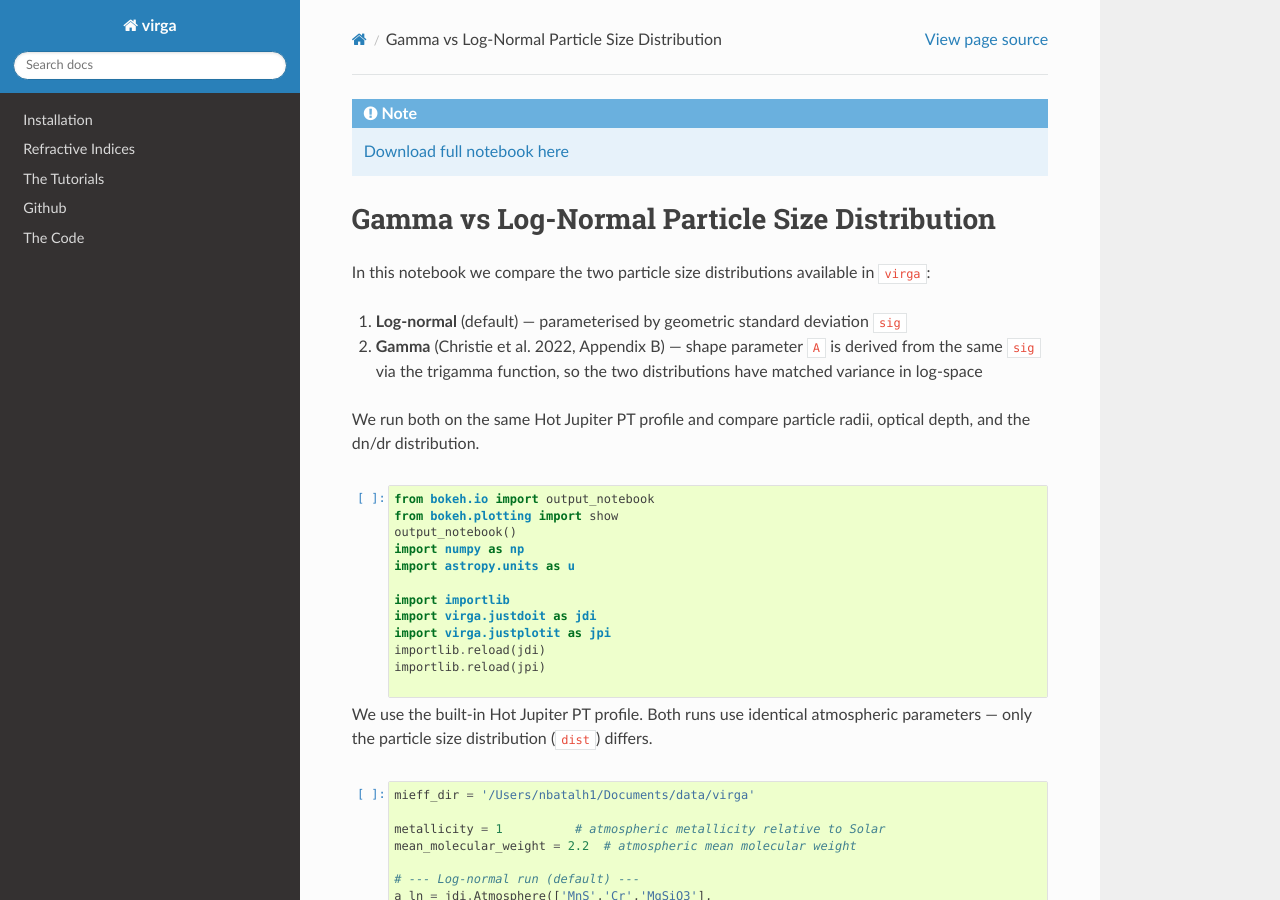
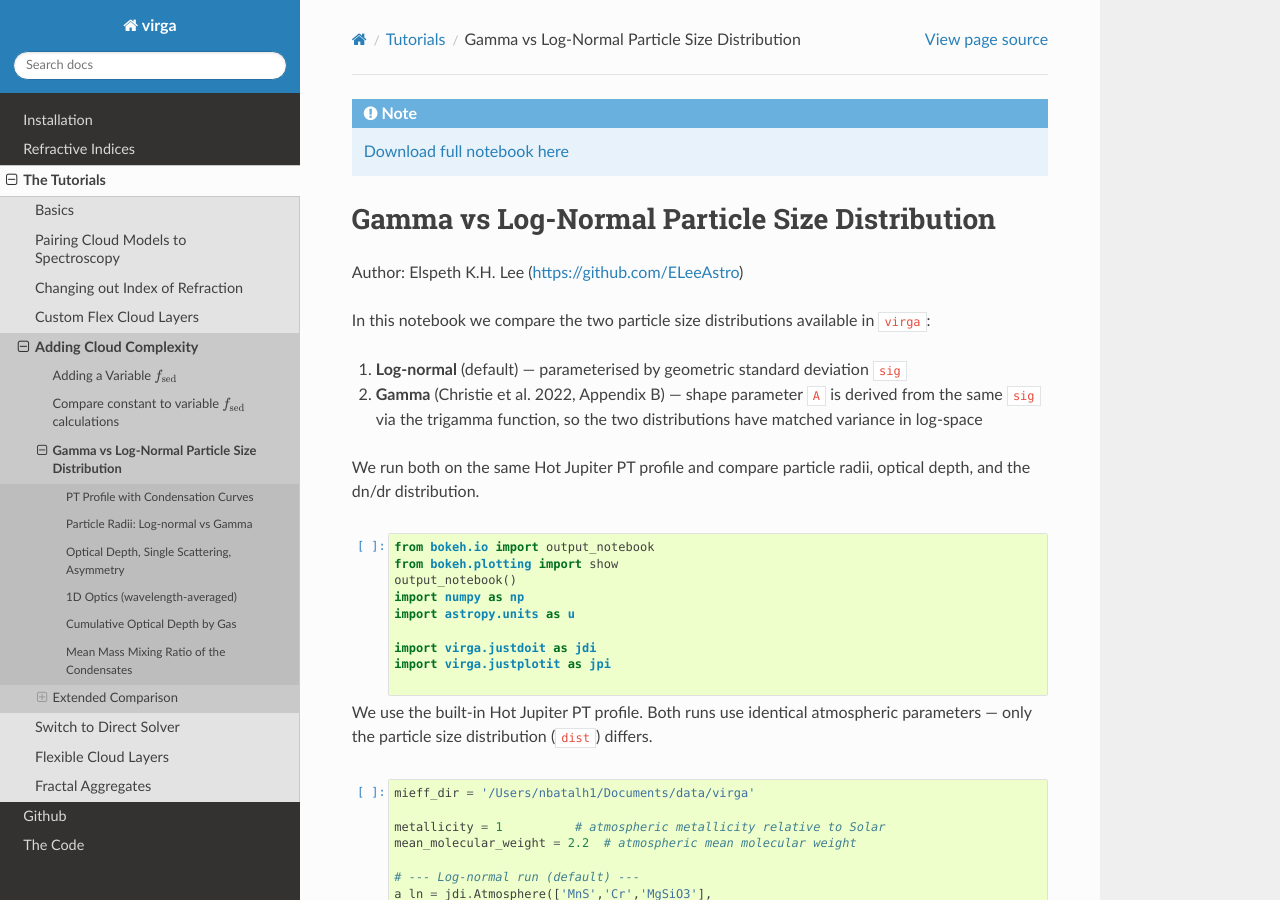
Before and after one commit to natashabatalha/virga, a Sphinx documentation site: the page built from docs/notebooks/6a_Gamma_Distribution_Example.ipynb, in a window 1280 px wide and 900 px high. Built offline with Sphinx 7.4.7 and the Read the Docs theme 3.1.0, drawn with Linux system fonts in a browser that asks for light colours.

Commit message:
add author;change version;check notebook;add tutorial set

```diff
--- a/HISTORY.rst
+++ b/HISTORY.rst
@@ -1,7 +1,7 @@
 History
 -------
 
-- v2.0.3 (2026-04-14)
+- v2.1.0 (2026-04-14)
   * Adds gamma particle size distribution following Christie et al. (2022) Appendix B.
 - v2.0.0 (2025-09-2)
   * Adds fractal aggregates to Virga
--- a/docs/tutorials.rst
+++ b/docs/tutorials.rst
@@ -45,7 +45,8 @@
 .. toctree::
    :maxdepth: 2
 
-   Direct solver </notebooks/6_Variable_fsed.ipynb>
+   Variable Fsed </notebooks/6_Variable_fsed.ipynb>
+   Gamma vs. Lognormal Distribution </notebooks/6a_Gamma_Distribution_Example.ipynb>
 
 Switch to Direct Solver
 -----------------------
--- a/pyproject.toml
+++ b/pyproject.toml
@@ -4,7 +4,7 @@
 
 [project]
 name = "virga-exo"
-version = "2.0.3"
+version = "2.1.0"
 authors = [
   { name="Natasha E. Batalha", email="natasha.e.batalha@gmail.com" },
 ]
```
Also changed, not shown: docs/notebooks/6a_Gamma_Distribution_Example.ipynb.
